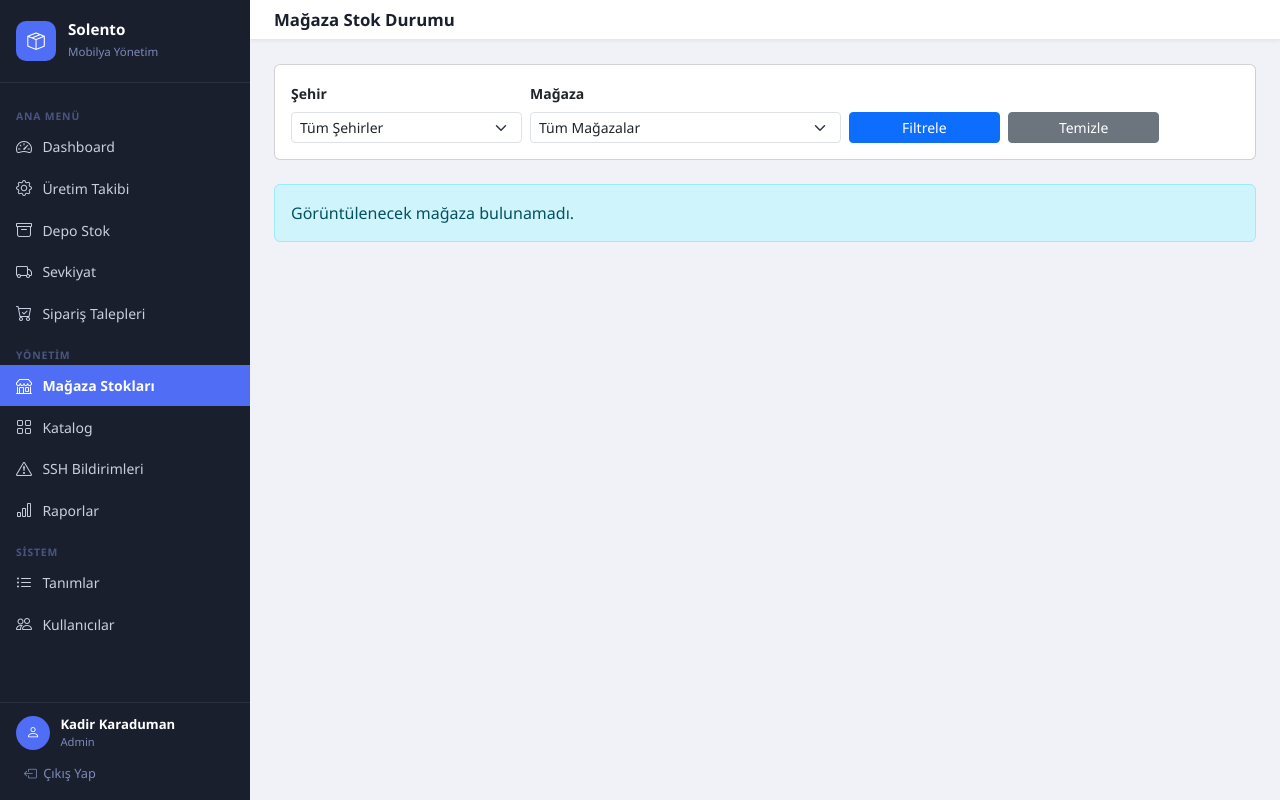
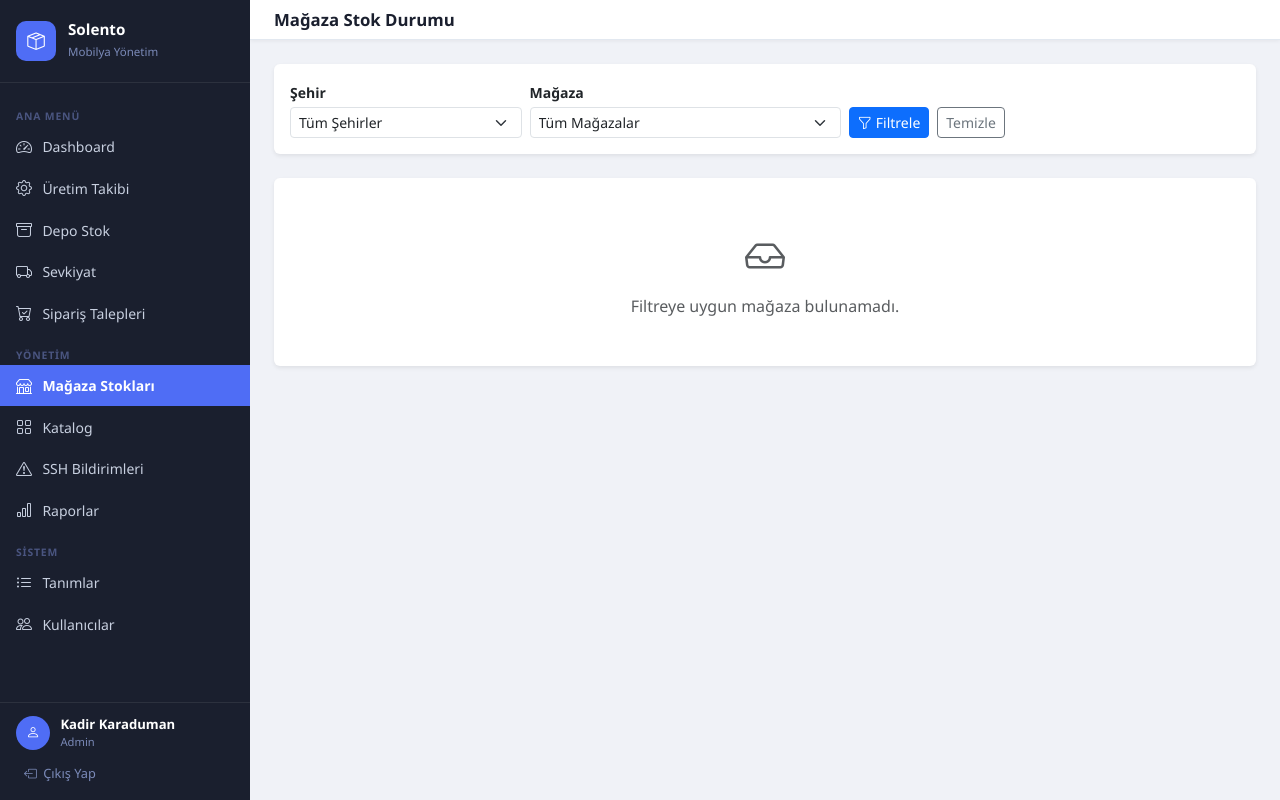
Before and after one commit to kadirkaraduman359-lgtm/solento-mobilya, a Flask app: page /admin/magaza-stok in a window 1280 px wide. Run offline with Flask 3, Linux system fonts and the light colour scheme; a user stored in the database is signed in.

Commit message:
fix: magaza stok ve SSH tablolari - sade resmi tasarim

```diff
--- a/templates/admin/magaza_stok.html
+++ b/templates/admin/magaza_stok.html
@@ -1,13 +1,13 @@
 {% extends "base.html" %}
-{% block title %}Mağaza Stok Durumu{% endblock %}
+{% block title %}Mağaza Stok Durumu – Solento Mobilya{% endblock %}
 {% block page_title %}Mağaza Stok Durumu{% endblock %}
 {% block content %}
 
-<!-- Filtre -->
-<form method="GET" class="card p-3 mb-4">
-  <div class="row g-2 align-items-end">
+<div class="card border-0 shadow-sm mb-4">
+  <div class="card-body py-3">
+    <form method="GET" class="row g-2 align-items-end">
       <div class="col-md-3">
-      <label class="form-label small fw-semibold">Şehir</label>
+        <label class="form-label small fw-semibold mb-1">Şehir</label>
         <select name="sehir_id" class="form-select form-select-sm">
           <option value="">Tüm Şehirler</option>
           {% for s in sehirler %}
@@ -16,74 +16,103 @@
         </select>
       </div>
       <div class="col-md-4">
-      <label class="form-label small fw-semibold">Mağaza</label>
+        <label class="form-label small fw-semibold mb-1">Mağaza</label>
         <select name="magaza_id" class="form-select form-select-sm">
           <option value="">Tüm Mağazalar</option>
           {% for m in magazalar %}
           <option value="{{ m.id }}" {% if secili_magaza_id==m.id %}selected{% endif %}>
-          {{ m.sehir.ad if m.sehir else "-" }} / {{ m.ad }}
+            {{ m.ad }} ({{ m.sehir.ad if m.sehir else "-" }})
           </option>
           {% endfor %}
         </select>
       </div>
-    <div class="col-md-2">
-      <button type="submit" class="btn btn-primary btn-sm w-100">Filtrele</button>
+      <div class="col-auto">
+        <button type="submit" class="btn btn-primary btn-sm"><i class="bi bi-funnel me-1"></i>Filtrele</button>
       </div>
-    <div class="col-md-2">
-      <a href="{{ url_for('admin.magaza_stok') }}" class="btn btn-secondary btn-sm w-100">Temizle</a>
+      <div class="col-auto">
+        <a href="{{ url_for('admin.magaza_stok') }}" class="btn btn-outline-secondary btn-sm">Temizle</a>
+      </div>
+    </form>
   </div>
 </div>
-</form>
 
-{% if not magaza_ozetleri %}
-  <div class="alert alert-info">Görüntülenecek mağaza bulunamadı.</div>
-{% endif %}
+{% set aktif_magazalar = magaza_ozetleri|selectattr("stok")|list %}
 
-{% for item in magaza_ozetleri %}
-<div class="card mb-3">
-  <div class="card-header d-flex justify-content-between align-items-center py-2">
-    <div>
-      <strong>{{ item.magaza.ad if item.magaza else "-" }}</strong>
-      <span class="text-muted ms-2 small">{{ item.magaza.sehir.ad if item.magaza and item.magaza.sehir else "-" }}</span>
-    </div>
-    <div class="small text-muted">
-      {{ item.stok|length }} ürün çeşidi
-      &nbsp;|&nbsp;
-      Toplam Eldeki:
-      <strong class="text-success">{{ item.stok|sum(attribute='eldeki')|int }}</strong>
-      &nbsp;|&nbsp;
-      Toplam Satılan:
-      <strong class="text-danger">{{ item.stok|sum(attribute='satilan')|int }}</strong>
+{% if not aktif_magazalar and not magaza_ozetleri %}
+<div class="card border-0 shadow-sm">
+  <div class="card-body text-center py-5 text-muted">
+    <i class="bi bi-inbox" style="font-size:2.5rem"></i>
+    <p class="mt-2 mb-0">Filtreye uygun mağaza bulunamadı.</p>
   </div>
 </div>
-  {% if item.stok %}
+{% else %}
+
+<div class="card border-0 shadow-sm">
   <div class="card-body p-0">
-    <table class="table table-sm table-hover mb-0">
+    <div class="table-responsive">
+      <table class="table table-hover mb-0 align-middle">
         <thead class="table-light">
           <tr>
-          <th class="ps-3">Ürün</th>
-          <th class="text-end text-primary">Toplam Gelen</th>
-          <th class="text-end text-danger">Satılan</th>
-          <th class="text-end text-success">Eldeki</th>
+            <th class="ps-3">Mağaza</th>
+            <th>Şehir</th>
+            <th class="text-center">Ürün Çeşidi</th>
+            <th class="text-end">Toplam Gelen</th>
+            <th class="text-end">Satılan</th>
+            <th class="text-end pe-3">Eldeki</th>
           </tr>
         </thead>
         <tbody>
+          {% for item in magaza_ozetleri %}
+          {% if item.stok %}
+          <tr class="table-group-divider" style="cursor:pointer" data-bs-toggle="collapse" data-bs-target="#mag{{ item.magaza.id if item.magaza else loop.index }}">
+            <td class="ps-3">
+              <i class="bi bi-chevron-right me-1 text-muted" style="font-size:.7rem"></i>
+              <strong>{{ item.magaza.ad if item.magaza else "-" }}</strong>
+            </td>
+            <td class="text-muted small">{{ item.magaza.sehir.ad if item.magaza and item.magaza.sehir else "-" }}</td>
+            <td class="text-center"><span class="badge bg-primary bg-opacity-10 text-primary">{{ item.stok|length }}</span></td>
+            <td class="text-end">{{ item.stok|sum(attribute='gelen')|int }}</td>
+            <td class="text-end text-muted">{{ item.stok|sum(attribute='satilan')|int }}</td>
+            <td class="text-end pe-3 fw-bold text-success">{{ item.stok|sum(attribute='eldeki')|int }}</td>
+          </tr>
+          <tr class="collapse" id="mag{{ item.magaza.id if item.magaza else loop.index }}">
+            <td colspan="6" class="p-0">
+              <table class="table table-sm mb-0" style="background:#f8fafc">
                 {% for s in item.stok %}
                 <tr>
-        <td class="ps-3">{{ s.urun.ad if s.urun else "Silinmis" }}</td>
-        <td class="text-end">{{ s.gelen|int }}</td>
-        <td class="text-end text-danger">{{ s.satilan|int }}</td>
-        <td class="text-end fw-bold {% if s.eldeki <= 0 %}text-danger{% elif s.eldeki < 5 %}text-warning{% else %}text-success{% endif %}">
-          {{ s.eldeki|int }}
+                  <td class="ps-5 small">{{ s.urun.ad if s.urun else "Silinmis" }}</td>
+                  <td></td>
+                  <td></td>
+                  <td class="text-end small">{{ s.gelen|int }}</td>
+                  <td class="text-end small text-muted">{{ s.satilan|int }}</td>
+                  <td class="text-end pe-3 small fw-semibold {% if s.eldeki <= 0 %}text-danger{% elif s.eldeki < 5 %}text-warning{% else %}text-success{% endif %}">{{ s.eldeki|int }}</td>
+                </tr>
+                {% endfor %}
+              </table>
             </td>
           </tr>
+          {% endif %}
           {% endfor %}
+
+          {% set bos_magazalar = magaza_ozetleri|rejectattr("stok")|list %}
+          {% if bos_magazalar %}
+          <tr><td colspan="6" class="ps-3 pt-3 pb-1"><small class="text-muted fw-semibold">Henüz sevk yapılmamış mağazalar</small></td></tr>
+          {% for item in bos_magazalar %}
+          <tr>
+            <td class="ps-3 text-muted small">{{ item.magaza.ad if item.magaza else "-" }}</td>
+            <td class="text-muted small">{{ item.magaza.sehir.ad if item.magaza and item.magaza.sehir else "-" }}</td>
+            <td class="text-center"><span class="badge bg-secondary bg-opacity-10 text-secondary">0</span></td>
+            <td class="text-end text-muted small">0</td>
+            <td class="text-end text-muted small">0</td>
+            <td class="text-end pe-3 text-muted small">0</td>
+          </tr>
+          {% endfor %}
+          {% endif %}
         </tbody>
       </table>
     </div>
-  {% else %}
-  <div class="card-body text-muted small">Bu mağazaya henüz sevk yapılmamış.</div>
+  </div>
+</div>
 {% endif %}
-</div>
-{% endfor %}
+
 {% endblock %}
--- a/templates/magaza/ssh_gecmis.html
+++ b/templates/magaza/ssh_gecmis.html
@@ -39,11 +39,11 @@
             <td class="text-end small">{{ b.talep_miktar|int if b.talep_miktar else '—' }}</td>
             <td>
               {% if b.durum == 'beklemede' %}
-                <span class="badge durum-beklemede">Beklemede</span>
+                <span class="badge bg-warning text-dark">Beklemede</span>
               {% elif b.durum == 'islemde' %}
-                <span class="badge durum-islemde">İşlemde</span>
+                <span class="badge bg-info text-dark">İşlemde</span>
               {% elif b.durum == 'teslim_edildi' %}
-                <span class="badge durum-teslim_edildi">Teslim Edildi</span>
+                <span class="badge bg-success">Teslim Edildi</span>
               {% else %}
                 <span class="badge bg-secondary">{{ b.durum }}</span>
               {% endif %}
```
Also changed, not shown: templates/admin/ssh.html (+64 -62 lines). Lines whose indentation alone changed are shown as unchanged.
